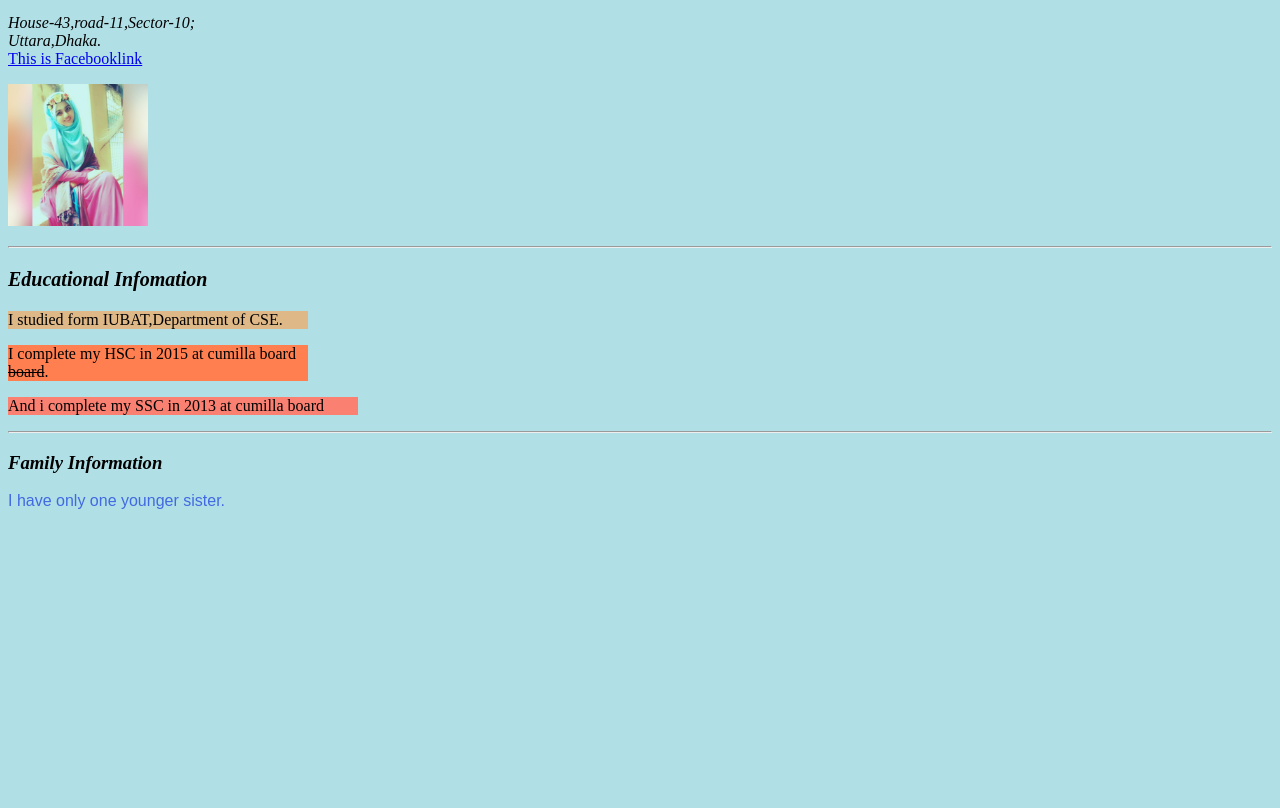
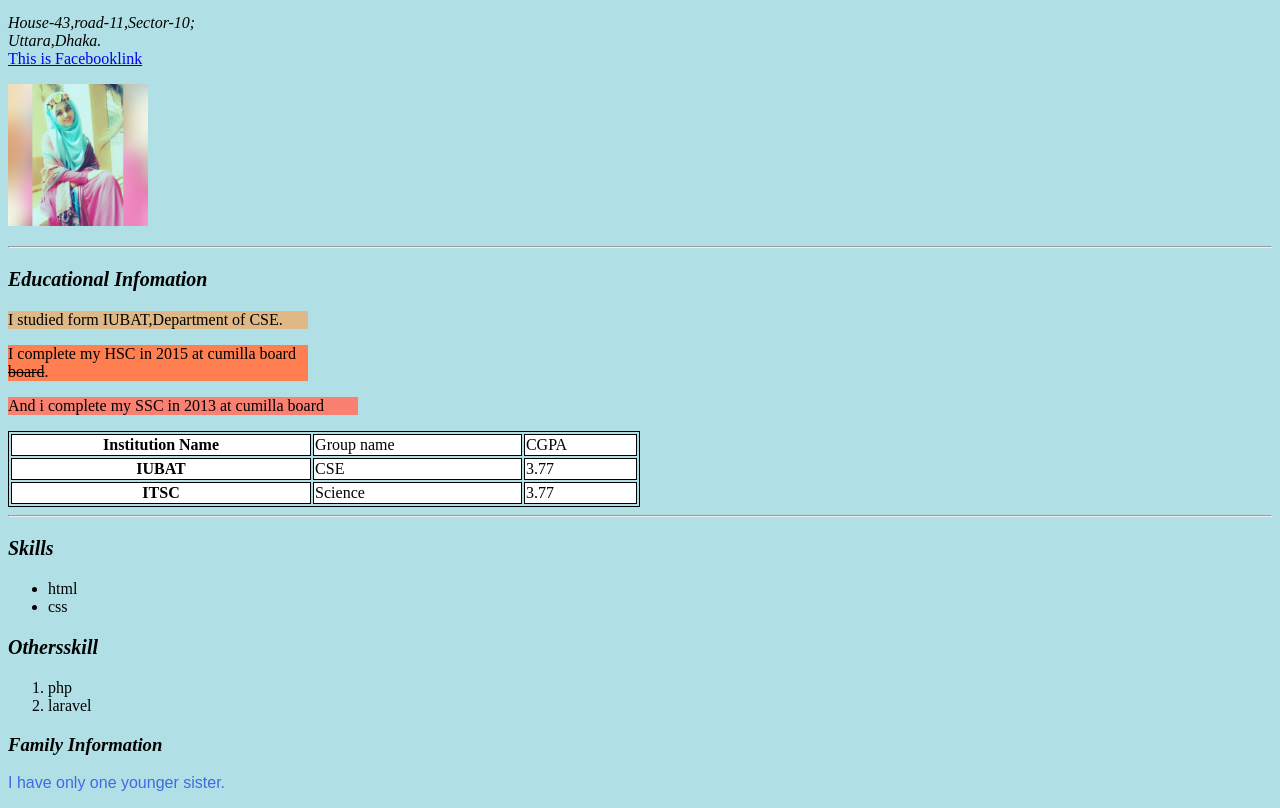
Before and after one commit to Zeba127/Myself, a plain HTML site: page index.html in a window 1280 px wide. Shown: the part 100-908 px from the top of the page. Before the commit the page ends 800 px from the top, so only its background shows below. Drawn offline with Linux system fonts and the light colour scheme.

Commit message:
11.03/18oct

```diff
--- a/index.html
+++ b/index.html
@@ -5,9 +5,17 @@
     <meta http-equiv="X-UA-Compatible" content="IE=edge">
     <meta name="viewport" content="width=device-width, initial-scale=1.0">
     <title>About Myself</title>
+    <!-- <style>
+        div{
+            background-image: url('backimage.jpg');
+        }
+
+    </style> -->
 </head>
+
 <body style="background-color:powderblue;">
     <h1 style="text-align: center;">MySelf</h1>
+<!-- </div> -->
     <p><strong> This is Zeba Anika</strong></p>
     <address>
         House-43,road-11,Sector-10;<br>
@@ -26,7 +34,45 @@
         <p style="background-color: salmon;width:350px;">And i complete my SSC in 2013 at cumilla board</p>
 
     </p>
+    <style>
+        table, th, td {
+          border:1px solid black;
+        }
+        th, td {
+            background-color: white;
+         }
+
+
+        </style>
+    <table style="width:50%">
+        <tr>
+            <th>Institution Name</th>
+            <td>Group name</td>
+            <td>CGPA </td>
+        </tr>
+        <tr>
+            <th>IUBAT</th>
+            <td>CSE</td>
+            <td>3.77 </td>
+        </tr>
+        <tr>
+            <th>ITSC</th>
+            <td>Science</td>
+            <td>3.77 </td>
+        </tr>
+    </table>
     <hr>
+    <p style="font-size: 20px;"><i><b>Skills</b></i>
+        <ul>
+            <li>html</li>
+            <li>css</li>
+        </ul>
+    <p style="font-size:20px;"><i><b>Othersskill</b></i></p>
+        <ol>
+            <li>php</li>
+            <li>laravel</li>
+        </ol>
+    </p>
     <h3><i>Family Information</i></h3>
     <p style="font-family: Arial;color:royalblue;">
      I have only one younger sister.<br>
```
Also changed, not shown: backimage.jpg (added).
